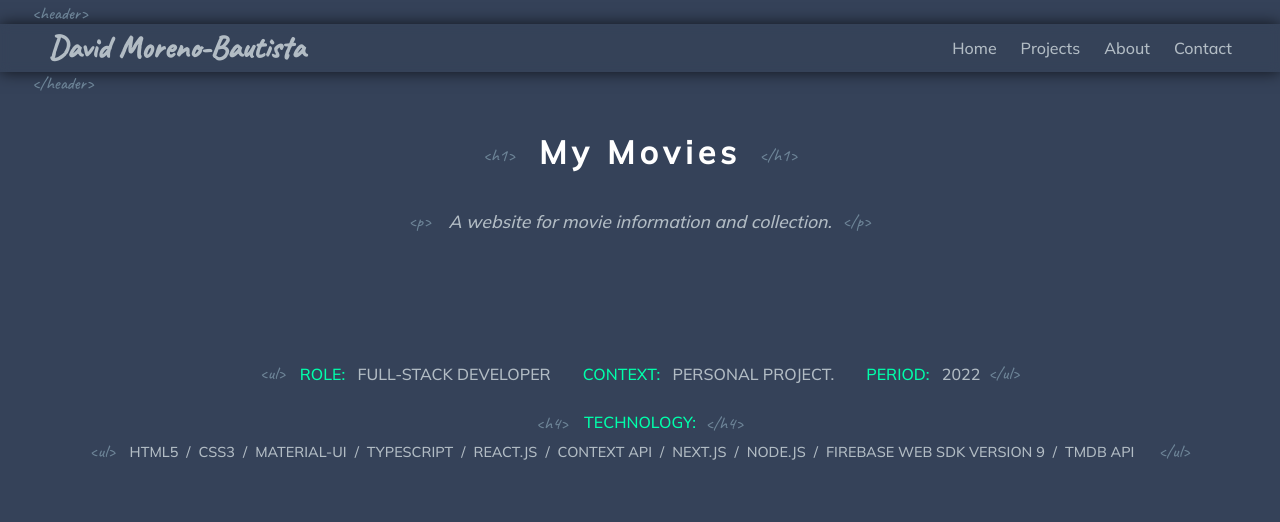
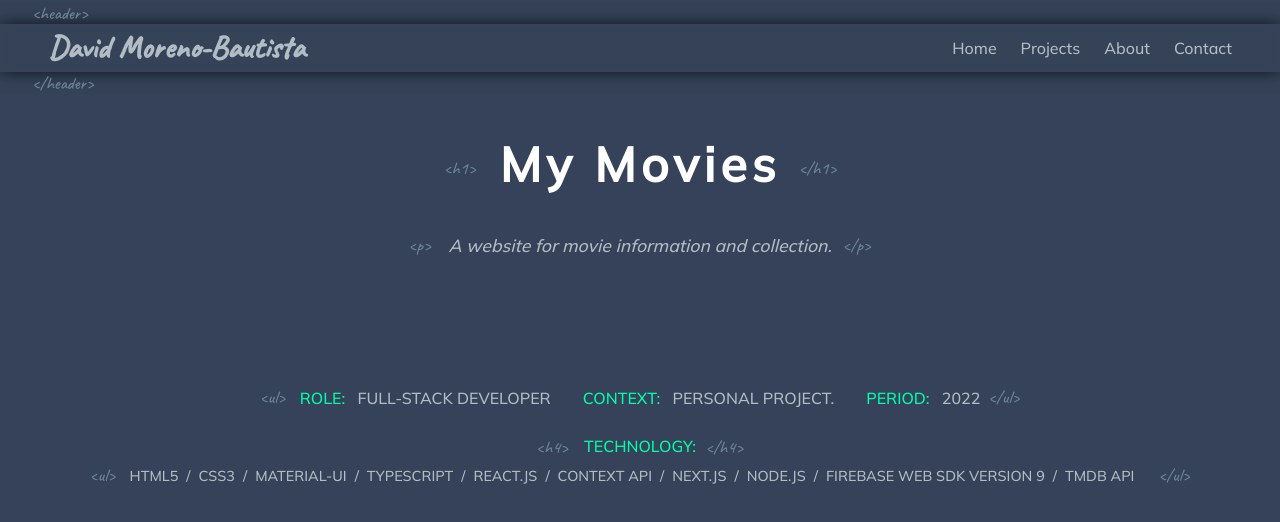
Before and after one commit to davmoba4/portfolio, a Next.js app: page /project/my-movies in a window 1280 px wide. Shown: the top 522 px of the page. Built offline with nearby package versions, Linux system fonts and the light colour scheme.

Commit message:
fix: adjusted title font size

```diff
--- a/styles/my-movies.module.scss
+++ b/styles/my-movies.module.scss
@@ -14,7 +14,7 @@
     margin: 0 auto;
     padding: 0 4rem;
     letter-spacing: 0.3125rem;
-    font-size: 1.5rem;
+    font-size: 2rem;
     color: white;
 
     &::before,
@@ -25,7 +25,7 @@
       font-weight: 500;
       position: absolute;
       letter-spacing: 0;
-      top: 0.4rem;
+      top: 0.8rem;
     }
     &::before {
       content: "<h1>";
@@ -200,11 +200,11 @@
 @media only screen and (min-width: 48rem) {
   .intro {
     > h1 {
-      font-size: 2rem;
+      font-size: 3rem;
 
       &::before,
       &::after {
-        top: 0.9rem;
+        top: 1.7rem;
       }
     }
 
```
